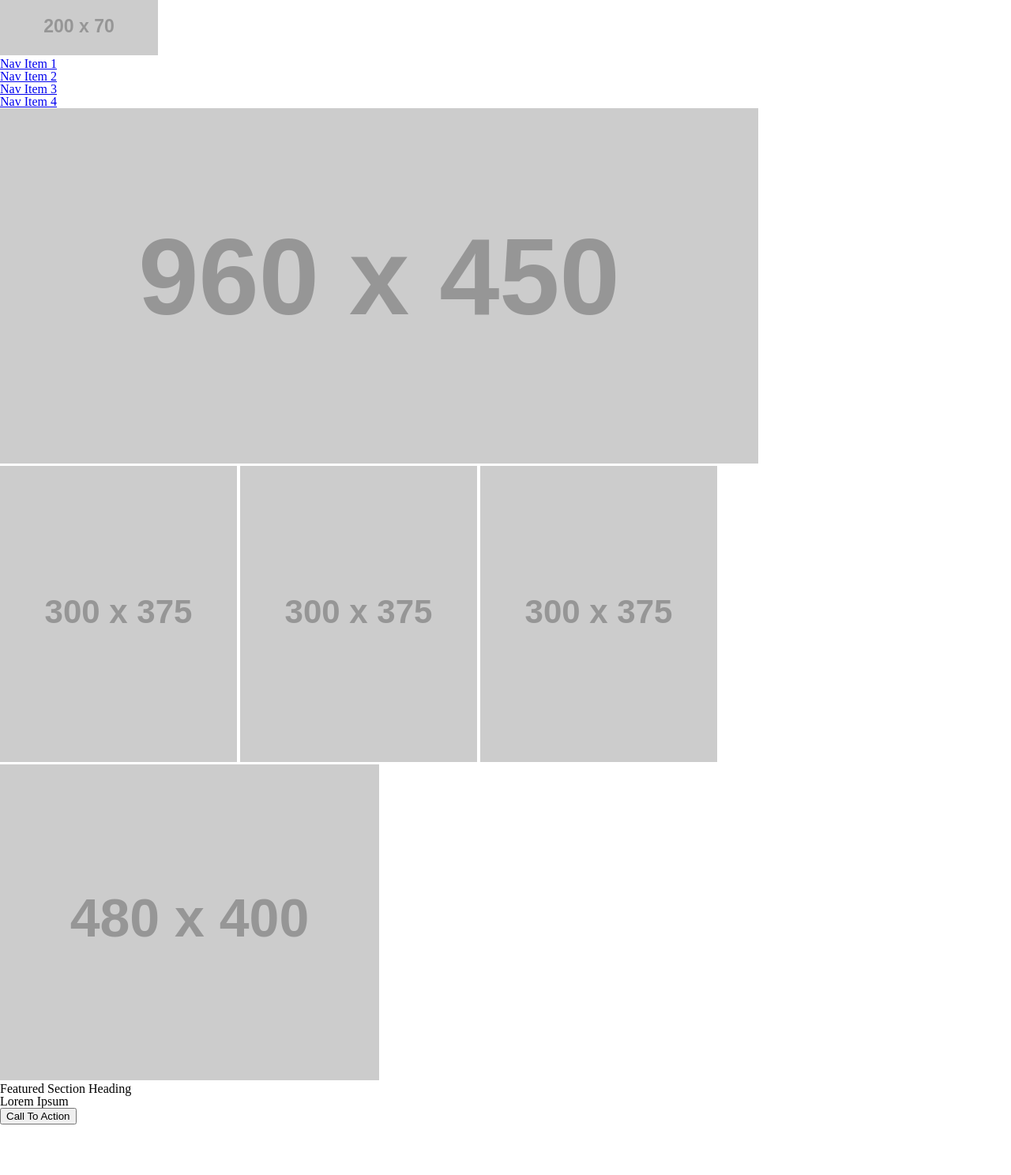
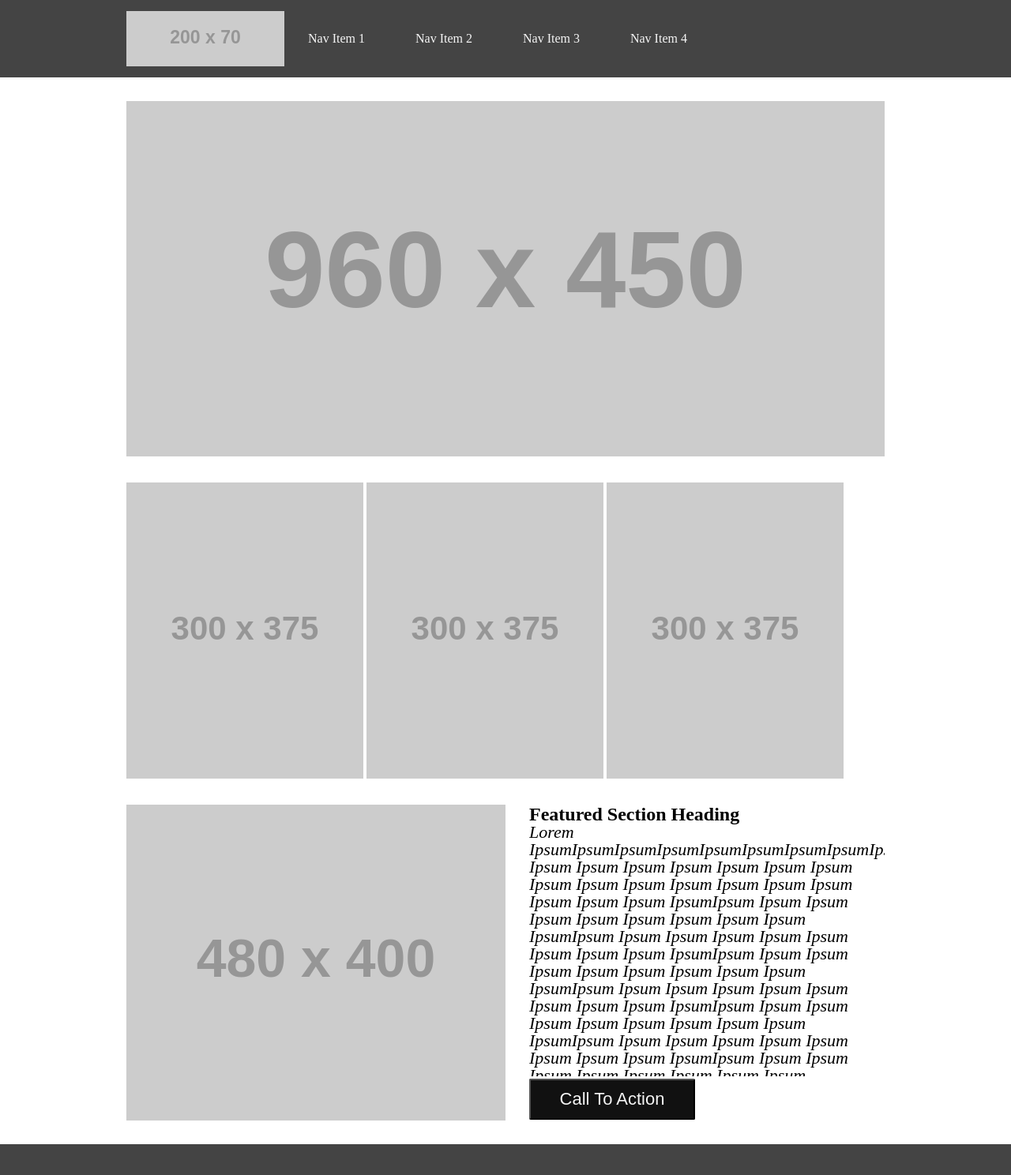
Before and after one commit to TiaLow/wireframe-exercise, a plain HTML site: page index.html in a window 1280 px wide. Shown: the whole page at 79% size. Before the commit the page ends 1424 px from the top, so only its background shows below. Drawn offline with Linux system fonts and the light colour scheme; placeholder pictures from the web are drawn by us.

Commit message:
Finished styling css

```diff
--- a/index.html
+++ b/index.html
@@ -30,12 +30,12 @@
       </li>
     </ul>
 
-  <article></article>
+  <article>
     <img src="https://placehold.it/480x400/111">
 
     <section>
     <h2>Featured Section Heading</h2>
-    <p>Lorem Ipsum</p>
+    <p>Lorem IpsumIpsumIpsumIpsumIpsumIpsumIpsumIpsumIpsumIpsumIpsum Ipsum Ipsum Ipsum Ipsum Ipsum Ipsum Ipsum Ipsum Ipsum Ipsum Ipsum Ipsum Ipsum Ipsum Ipsum Ipsum Ipsum IpsumIpsum Ipsum Ipsum Ipsum Ipsum Ipsum Ipsum Ipsum Ipsum IpsumIpsum Ipsum Ipsum Ipsum Ipsum Ipsum Ipsum Ipsum Ipsum IpsumIpsum Ipsum Ipsum Ipsum Ipsum Ipsum Ipsum Ipsum Ipsum IpsumIpsum Ipsum Ipsum Ipsum Ipsum Ipsum Ipsum Ipsum Ipsum IpsumIpsum Ipsum Ipsum Ipsum Ipsum Ipsum Ipsum Ipsum Ipsum IpsumIpsum Ipsum Ipsum Ipsum Ipsum Ipsum Ipsum Ipsum Ipsum IpsumIpsum Ipsum Ipsum Ipsum Ipsum Ipsum Ipsum Ipsum Ipsum IpsumIpsum Ipsum Ipsum Ipsum Ipsum Ipsum Ipsum Ipsum Ipsum IpsumIpsum Ipsum Ipsum Ipsum Ipsum Ipsum Ipsum Ipsum Ipsum IpsumIpsum Ipsum Ipsum Ipsum Ipsum Ipsum Ipsum Ipsum Ipsum IpsumIpsum Ipsum Ipsum Ipsum Ipsum Ipsum Ipsum Ipsum Ipsum IpsumIpsum Ipsum Ipsum Ipsum Ipsum Ipsum Ipsum Ipsum Ipsum IpsumIpsum Ipsum Ipsum Ipsum Ipsum Ipsum Ipsum Ipsum Ipsum IpsumIpsum Ipsum Ipsum Ipsum Ipsum Ipsum Ipsum Ipsum Ipsum IpsumIpsum Ipsum Ipsum Ipsum Ipsum Ipsum Ipsum Ipsum Ipsum IpsumIpsum Ipsum Ipsum Ipsum Ipsum Ipsum Ipsum Ipsum Ipsum IpsumIpsum Ipsum Ipsum Ipsum Ipsum Ipsum Ipsum Ipsum Ipsum IpsumIpsum Ipsum Ipsum Ipsum Ipsum Ipsum Ipsum Ipsum Ipsum Ipsum Ipsum Ipsum Ipsum Ipsum </p>
       <button>Call To Action</button>
     </section>
 
--- a/style.css
+++ b/style.css
@@ -0,0 +1,108 @@
+* {
+  box-sizing : border-box;
+  /* tells everything to put border properties on inside, styling stretches UP TO width you already declared */
+}
+
+header {
+  background-color : #444;
+  height : 98px;
+}
+
+/* margins in wireframe usuallly do either top and left, or bottom and right */
+
+nav {
+  width : 960px;
+  margin : auto;
+}
+
+nav > img {
+  margin-top: 14px;
+  /*can use dev tools to check this if it needs to be adjusted, before changing the css file*/
+  float : left;
+}
+
+nav > ul{
+  margin-left : 30px;
+  float : left;
+  /* float- */
+}
+
+nav > ul > li{
+  display : inline;
+  margin-right : 60px;
+  line-height : 98px;
+  font-size : 20 px;
+}
+
+nav > ul > li > a{
+  text-decoration : none;
+  color : whitesmoke;
+}
+
+main{
+  width : 960px;
+  margin : auto;
+}
+
+main > img:first-child{
+  margin-top : 30px;
+}
+
+main > ul{
+  margin-top : 30px;
+  overflow : hidden;
+  /* VERY IMPORTANT- float based layouts */
+}
+
+main > ul li{
+  float : left;
+  /* should always float images the same way */
+  margin-right : 30px;
+}
+
+main > ul li:nth-child(3n){
+  margin-right : 0;
+}
+
+/* SOMETHING IS HAPPENING HERE */
+article{
+  margin-top : 30px;
+  overflow : hidden;
+}
+
+article > img{
+  float: left;
+}
+article > section{
+  float : left;
+  width : 50%;
+  font-size : 22px;
+  padding-left : 30px;
+}
+
+h2{
+  font-size: 24px;
+  font-weight: bold;
+}
+
+article > section p{
+  overflow: auto;
+  height : 320px;
+  font-style : italic;
+}
+
+button{
+  background-color: #111;
+  color: whitesmoke;
+  width : 210px;
+  height: 52px;
+  border-radius : 2px;
+  margin-top : 3px;
+  font-size : 22px;
+}
+
+footer{
+  margin-top : 30px;
+  height : 138px;
+  background-color : #444;
+}
```
